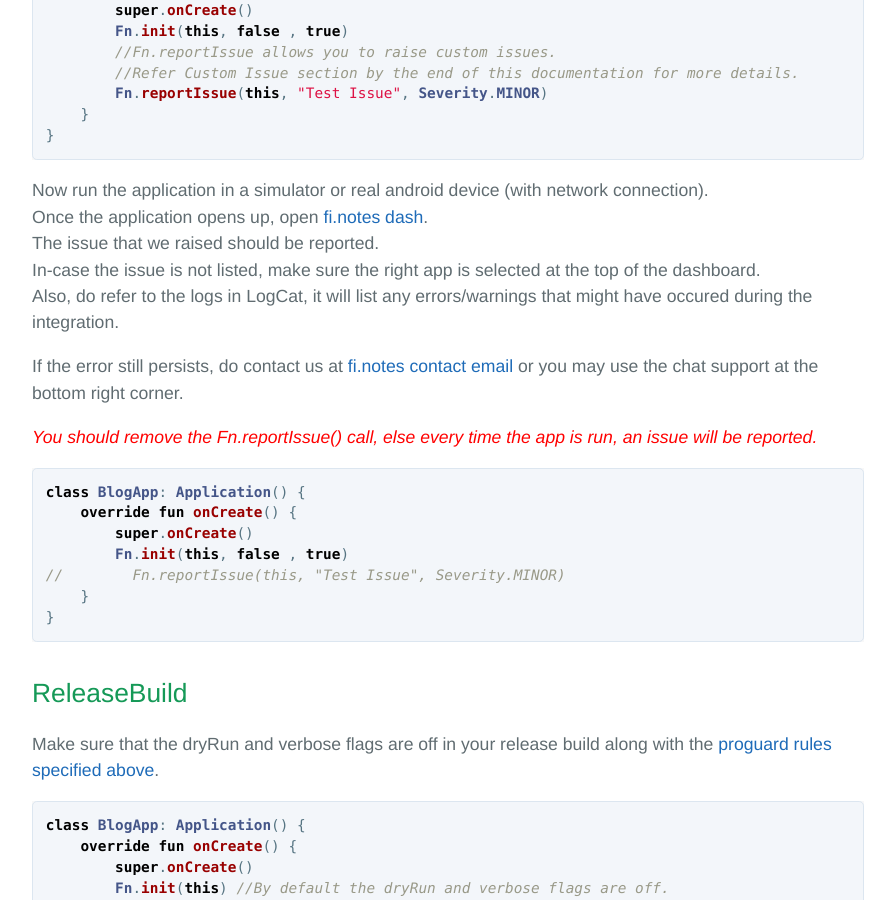
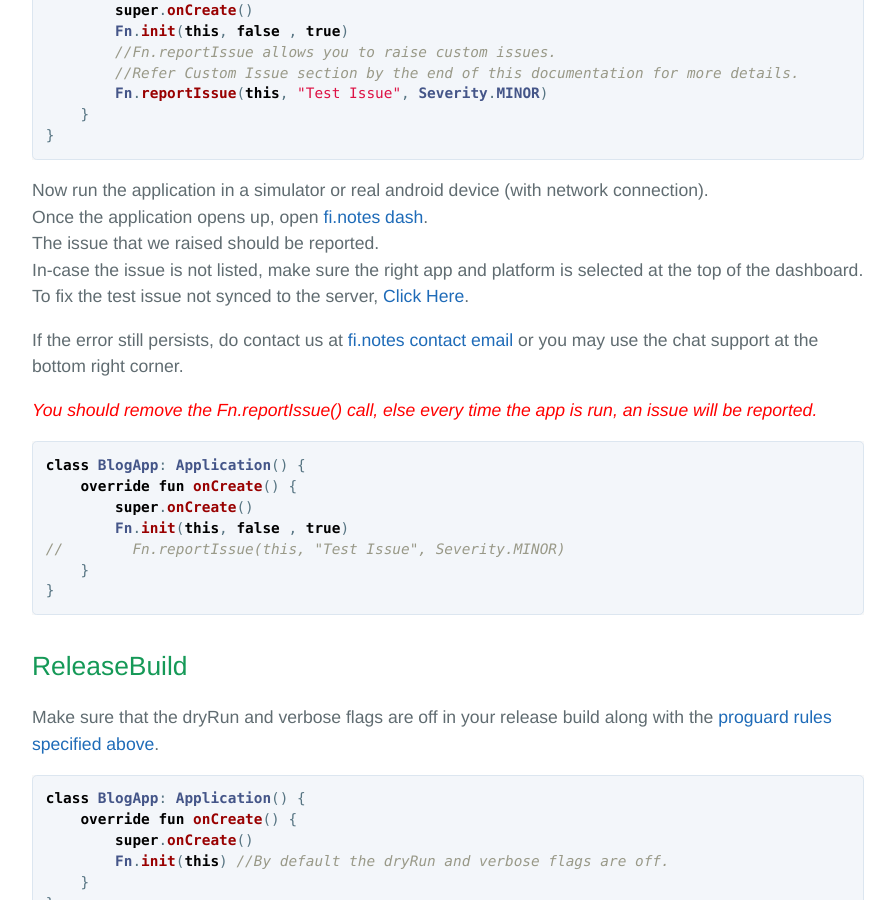
Before and after one commit to finotes/finotes.github.io, a Jekyll site: the page built from _posts/2018-02-09-kotlin-docs.md, in a window 1280 px wide and 900 px high, scrolled down 3079 px. Shown: the whole window, without its empty margins (192-1087 px from the left). Built offline with Jekyll 4.4.1, drawn with Linux system fonts in a browser that asks for light colours; some web fonts are replaced.

Commit message:
Update 2018-02-09-kotlin-docs.md

```diff
--- a/_posts/2018-02-09-kotlin-docs.md
+++ b/_posts/2018-02-09-kotlin-docs.md
@@ -122,8 +122,8 @@ class BlogApp: Application() {
 Now run the application in a simulator or real android device (with network connection).
 Once the application opens up, open [fi.notes dash](https://app.finotes.com/FinotesRS/#/tickets).
 The issue that we raised should be reported.
-In-case the issue is not listed, make sure the right app is selected at the top of the dashboard.
-Also, do refer to the logs in LogCat, it will list any errors/warnings that might have occured during the integration.
+In-case the issue is not listed, make sure the right app and platform is selected at the top of the dashboard.
+To fix the test issue not synced to the server, [Click Here](https://finotes.github.io/2018/02/28/test-issue-not-synced-java).
 
 If the error still persists, do contact us at [fi.notes contact email](mailto:support@finotes.com) or you may use the chat support at the bottom right corner.
 
```
